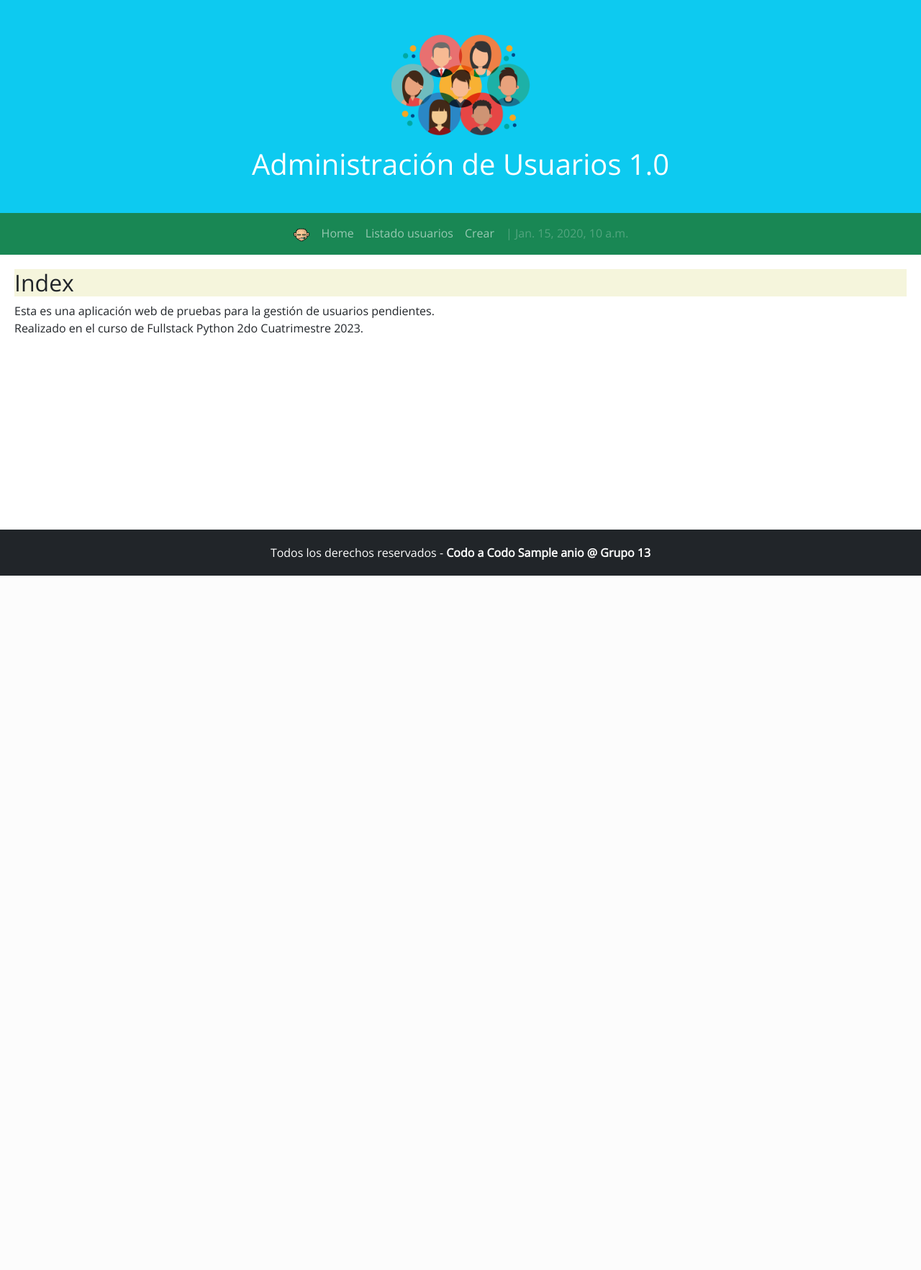
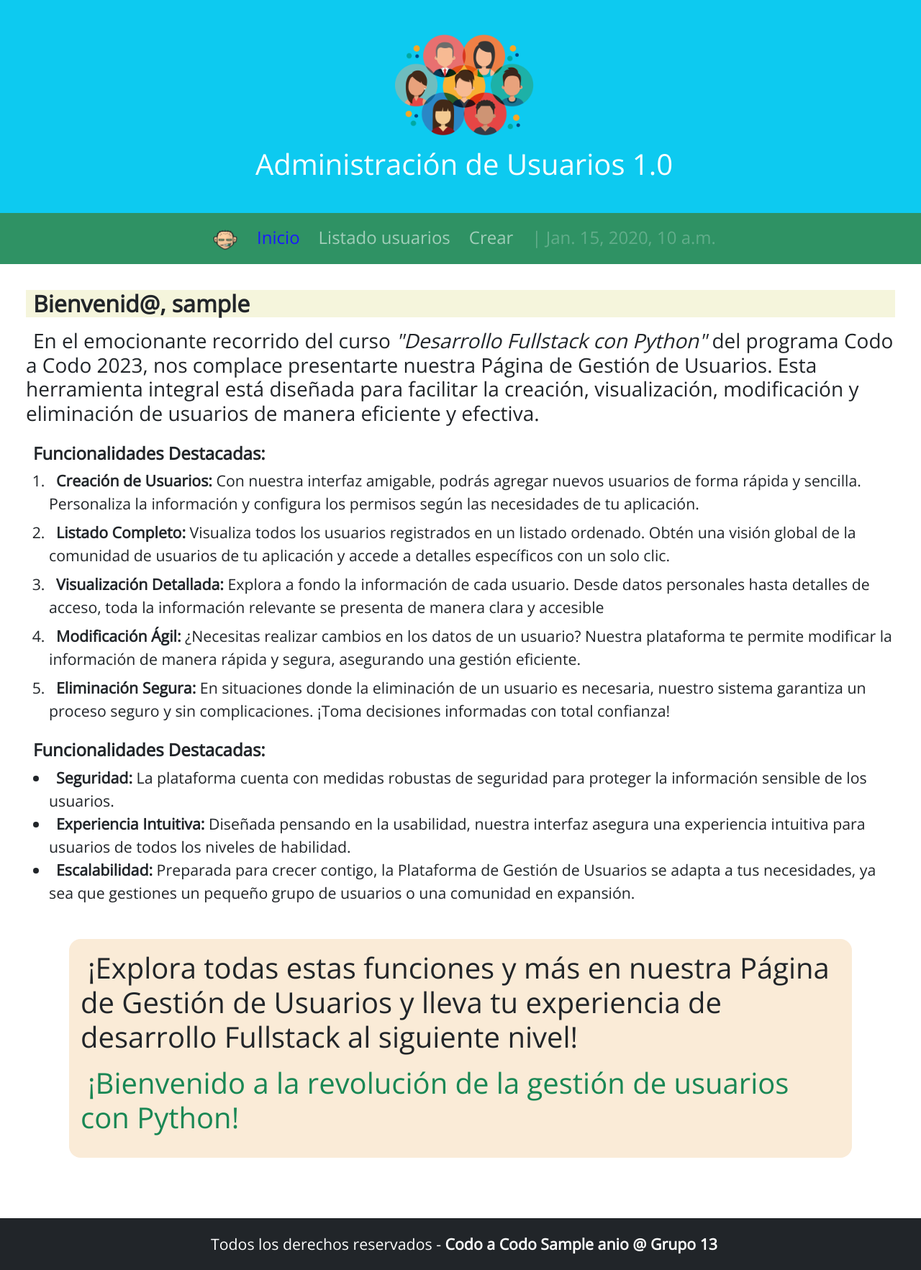
Before and after one commit to raqlid/codoacodo_tp2, a Django app: template Usuarios/app/templates/app/index.html in a window 1280 px wide. Shown: the whole page at 72% size. Before the commit the page ends 800 px from the top, so only its background shows below. Run offline with Django 3.2, Linux system fonts and the light colour scheme; the template is opened without the code that fills it: most values are stand-ins (such as "Sample title", 1, 10 or a date in 2020).

Commit message:
Se actualiza la pagina de inicio

```diff
--- a/Usuarios/Usuarios/settings.py
+++ b/Usuarios/Usuarios/settings.py
@@ -79,7 +79,7 @@ DATABASES = {
         'ENGINE': 'django.db.backends.postgresql',
         'NAME': 'usuarios_tpi',
         'USER':'postgres',
-        'PASSWORD':'root',
+        'PASSWORD':'felix2021',
         'HOST':'127.0.0.1',
         'PORT':'5432'
     }
--- a/Usuarios/app/static/app/css/base.css
+++ b/Usuarios/app/static/app/css/base.css
@@ -3,12 +3,18 @@
     padding: 0;
 }
 
+nav{
+    opacity: 0.9;
+}
+
 .nav-link{
     text-align: center;
+    font-size: 1.5em;
 }
 
 main, header, footer{
     padding: 20px;
+    font-size: 16pt;
 }
 
 body{
@@ -16,6 +22,7 @@ body{
     flex-direction: column;
     min-height: 100vh;
     font-family: "Open Sans", serif;
+    text-indent: 10px;
 }
 
 main{
--- /dev/null
+++ b/Usuarios/app/static/app/css/index.css
@@ -0,0 +1,7 @@
+#nav_link_inicio{
+    color: blue;
+}
+
+ol li{
+    margin-top: 1vh;
+}
--- a/Usuarios/app/static/app/css/usuario_borrar.css
+++ b/Usuarios/app/static/app/css/usuario_borrar.css
@@ -0,0 +1,3 @@
+#nav_link_listado{
+    color: blue;
+}
--- a/Usuarios/app/static/app/css/usuario_crear.css
+++ b/Usuarios/app/static/app/css/usuario_crear.css
@@ -0,0 +1,3 @@
+#nav_link_crear{
+    color: blue;
+}
--- a/Usuarios/app/static/app/css/usuario_detalle.css
+++ b/Usuarios/app/static/app/css/usuario_detalle.css
@@ -0,0 +1,3 @@
+#nav_link_listado{
+    color: blue;
+}
--- a/Usuarios/app/static/app/css/usuario_listado.css
+++ b/Usuarios/app/static/app/css/usuario_listado.css
@@ -0,0 +1,3 @@
+#nav_link_listado{
+    color: blue;
+}
--- a/Usuarios/app/static/app/css/usuario_modificar.css
+++ b/Usuarios/app/static/app/css/usuario_modificar.css
@@ -0,0 +1,3 @@
+#nav_link_listado{
+    color: blue;
+}
--- a/Usuarios/app/templates/app/base.html
+++ b/Usuarios/app/templates/app/base.html
@@ -27,16 +27,16 @@
         <li class="nav-item" title="{{username}}"><a class="nav-link disabled" href="#"><img class="rounded-pill"
               src="{% static 'app/img/usuario.png' %}" alt="Avatar Logo" style="width:1.5em;"></a>
         </li>
-        <li class="nav-item"><a class="nav-link" href="{% url 'index' %}">Home</a></li>
-        <li class="nav-item"><a class="nav-link" href="{% url 'usuario_listado' %}">Listado usuarios</a></li>
-        <li class="nav-item"><a class="nav-link" href="{% url 'usuario_crear' %}">Crear</a></li>
+        <li class="nav-item"><a id="nav_link_inicio" class="nav-link" href="{% url 'index' %}">Inicio</a></li>
+        <li class="nav-item"><a id="nav_link_listado" class="nav-link" href="{% url 'usuario_listado' %}">Listado usuarios</a></li>
+        <li class="nav-item"><a id="nav_link_crear" class="nav-link" href="{% url 'usuario_crear' %}">Crear</a></li>
         <li class="nav-item"><a class="nav-link disabled" href="#">| {{fecha_hoy}}</a></li>
       </ul>
     </div>
   </nav>
 
-  <main>
-    <h2>{% block section_title %}{% endblock %}</h2>
+  <main class="m-3">
+    <h2><strong>{% block section_title %}{% endblock %}</strong></h2>
     {% block main %}{% endblock %}
   </main>
 
--- a/Usuarios/app/templates/app/index.html
+++ b/Usuarios/app/templates/app/index.html
@@ -2,16 +2,57 @@
 {% load static %}
 
 {% block title %} Index {% endblock %}
-{% block section_title %} Index {% endblock %}
+{% block section_title %} Bienvenid@, {{username}} {% endblock %}
 
 {% block extra_css %}
-    <link rel="stylesheet" href="{% static 'app/css/index.css' %}">
+<link rel="stylesheet" href="{% static 'app/css/index.css' %}">
 {% endblock %}
 
 {% block main %}
-    <p class="descripcion">
-        Esta es una aplicación web de pruebas para la gestión de usuarios pendientes.
-        <br>
-        Realizado en el curso de Fullstack Python 2do Cuatrimestre 2023.
-    </p>
+<h3 class="my-3">En el emocionante recorrido del curso <em>"Desarrollo Fullstack con Python"</em> del programa Codo a
+    Codo 2023, nos complace
+    presentarte nuestra Página de Gestión de Usuarios. Esta herramienta integral está diseñada para facilitar la
+    creación, visualización, modificación y eliminación de usuarios de manera eficiente y efectiva.</h3>
+
+
+<section>
+    <h4 class="mt-4"><strong>Funcionalidades Destacadas:</strong></h4>
+    <ol>
+        <li><strong>Creación de Usuarios:</strong> Con nuestra interfaz amigable, podrás agregar nuevos usuarios de
+            forma
+            rápida y sencilla. Personaliza la información y configura los permisos según las necesidades de tu
+            aplicación.
+        </li>
+        <li><strong>Listado Completo:</strong> Visualiza todos los usuarios registrados en un listado ordenado. Obtén una
+            visión global de la comunidad de usuarios de tu aplicación y accede a detalles específicos con un solo clic.
+        </li>
+        <li><strong>Visualización Detallada:</strong> Explora a fondo la información de cada usuario. Desde datos
+            personales
+            hasta detalles de acceso, toda la información relevante se presenta de manera clara y accesible</li>
+        <li><strong>Modificación Ágil:</strong> ¿Necesitas realizar cambios en los datos de un usuario? Nuestra
+            plataforma te
+            permite modificar la información de manera rápida y segura, asegurando una gestión eficiente.</li>
+        <li><strong>Eliminación Segura:</strong> En situaciones donde la eliminación de un usuario es necesaria, nuestro
+            sistema garantiza un proceso seguro y sin complicaciones. ¡Toma decisiones informadas con total confianza!
+        </li>
+    </ol>
+</section>
+
+<section>
+    <h4 class="mt-4"><strong>Funcionalidades Destacadas:</strong></h4>
+    <ul>
+        <li><strong>Seguridad:</strong> La plataforma cuenta con medidas robustas de seguridad para proteger la
+            información sensible de los usuarios.</li>
+        <li><strong>Experiencia Intuitiva:</strong> Diseñada pensando en la usabilidad, nuestra interfaz asegura una
+            experiencia intuitiva para usuarios de todos los niveles de habilidad.</li>
+        <li><strong>Escalabilidad:</strong> Preparada para crecer contigo, la Plataforma de Gestión de Usuarios se adapta
+            a tus necesidades, ya sea que gestiones un pequeño grupo de usuarios o una comunidad en expansión.</li>
+    </ul>
+</section>
+
+<aside class="my-5 display-6 mx-auto p-3 rounded-4" style="width: 85vw;background-color: antiquewhite;">
+    <p>¡Explora todas estas funciones y más en nuestra Página de Gestión de Usuarios y lleva tu experiencia de desarrollo
+    Fullstack al siguiente nivel!</p>
+    <p class="text-success">¡Bienvenido a la revolución de la gestión de usuarios con Python!</p>
+</aside>
 {% endblock %}
```
